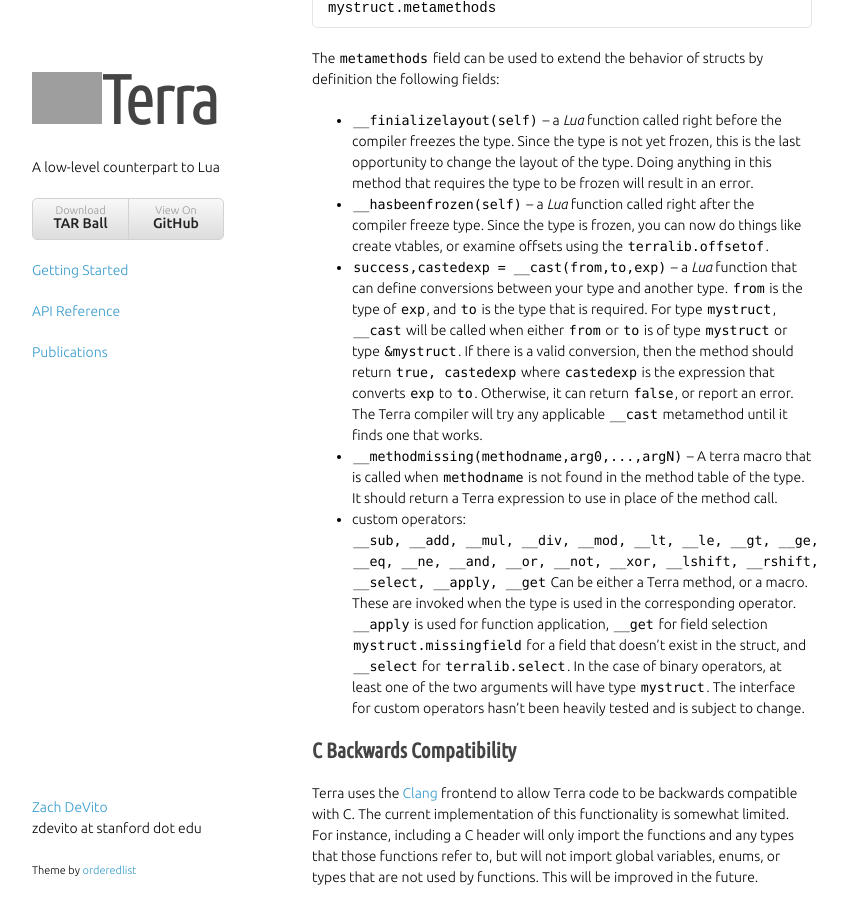
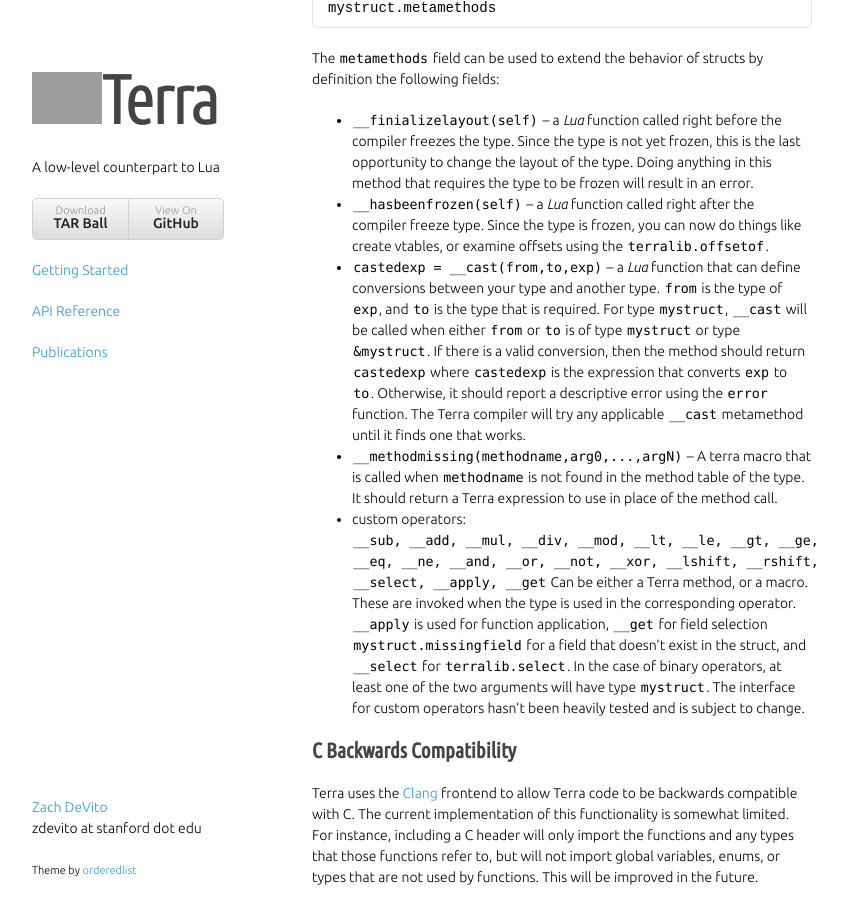
Before and after one commit to terralang/terra, a Jekyll site: the page built from api.md, in a window 1280 px wide and 900 px high, scrolled down 16848 px. Shown: the whole window, without its empty margins (218-1065 px from the left). Built offline with Jekyll 4.4.1, drawn with Linux system fonts in a browser that asks for light colours; some web fonts are replaced; grey boxes are pictures that could not be loaded.

Commit message:
updated __cast description

```diff
--- a/api.md
+++ b/api.md
@@ -622,7 +622,7 @@ The `metamethods` field can be used to extend the behavior of structs by definit
 
 * `__finializelayout(self)` -- a _Lua_ function called right before the compiler freezes the type. Since the type is not yet frozen, this is the last opportunity to change the layout of the type. Doing anything in this method that requires the type to be frozen will result in an error.
 * `__hasbeenfrozen(self)` -- a _Lua_ function called right after the compiler freeze type. Since the type is frozen, you can now do things like create vtables, or examine offsets using the `terralib.offsetof`.
-* `success,castedexp = __cast(from,to,exp)` -- a _Lua_ function that can define conversions between your type and another type. `from` is the type of `exp`, and `to` is the type that is required.  For type `mystruct`, `__cast` will be called when either `from` or `to` is of type `mystruct` or type `&mystruct`. If there is a valid conversion, then the method should return `true, castedexp` where `castedexp` is the expression that converts `exp` to `to`. Otherwise, it can return `false`, or report an error. The Terra compiler will try any applicable `__cast` metamethod until it finds one that works.
+* `castedexp = __cast(from,to,exp)` -- a _Lua_ function that can define conversions between your type and another type. `from` is the type of `exp`, and `to` is the type that is required.  For type `mystruct`, `__cast` will be called when either `from` or `to` is of type `mystruct` or type `&mystruct`. If there is a valid conversion, then the method should return `castedexp` where `castedexp` is the expression that converts `exp` to `to`. Otherwise, it should report a descriptive error using the `error` function. The Terra compiler will try any applicable `__cast` metamethod until it finds one that works.
 * `__methodmissing(methodname,arg0,...,argN)` -- A terra macro that is called when `methodname` is not found in the method table of the type. It should return a Terra expression to use in place of the method call.
 * custom operators: `__sub, __add, __mul, __div, __mod, __lt, __le, __gt, __ge,`
 	`__eq, __ne, __and, __or, __not, __xor, __lshift, __rshift,`
```
